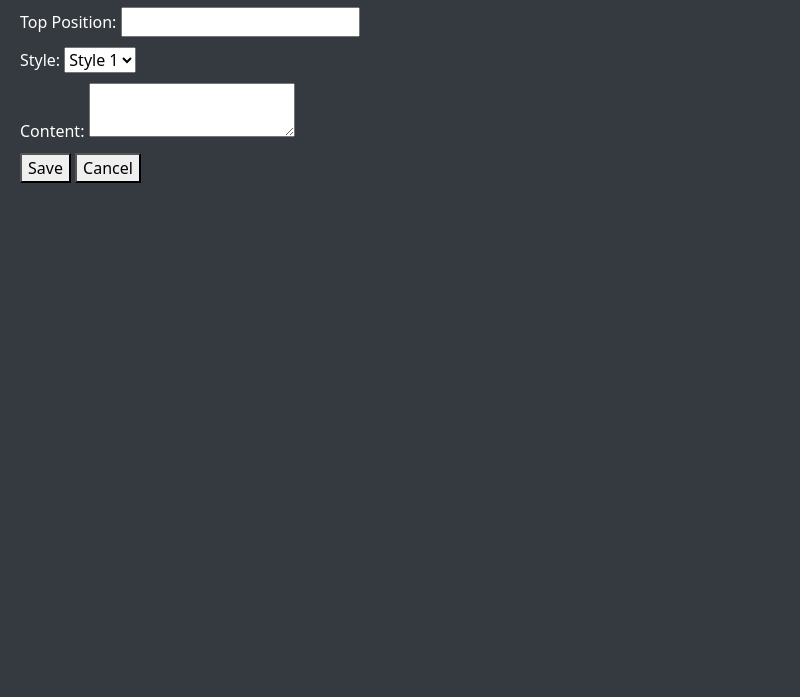
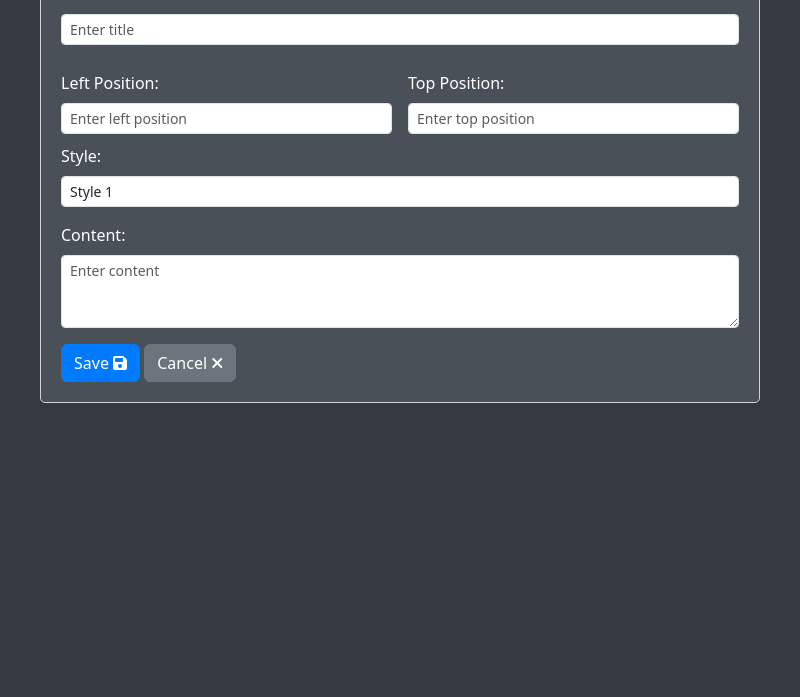
Before and after one commit to arabinda-g/notes, an Electron app: page addButton.html in a window 800 px wide. Shown: the part 103-800 px from the top of the page. Drawn offline with Linux system fonts and the light colour scheme.

Commit message:
Add button popup improvements.

```diff
--- a/addButton.html
+++ b/addButton.html
@@ -2,6 +2,7 @@
 <html lang="en">
 <head>
     <meta charset="UTF-8">
+    <meta name="viewport" content="width=device-width, initial-scale=1">
     <title>Add New Button</title>
 
     <!-- Include Bootstrap and Font Awesome -->
@@ -20,35 +21,39 @@
     </style>
 </head>
 <body>
+    <div class="container">
+        <h2>Add New Button</h2>
         <form id="add-button-form">
-        <label>
-            Title:
-            <input type="text" id="title" required>
-        </label>
-        <label>
-            Left Position:
-            <input type="number" id="left" required>
-        </label>
-        <label>
-            Top Position:
-            <input type="number" id="top" required>
-        </label>
-        <label>
-            Style:
-            <select id="style">
+            <div class="mb-3">
+                <label for="title" class="form-label">Title:</label>
+                <input type="text" class="form-control form-control-sm" id="title" placeholder="Enter title" required>
+            </div>
+            <div class="row g-3">
+                <div class="col-6">
+                    <label for="left" class="form-label">Left Position:</label>
+                    <input type="number" class="form-control form-control-sm" id="left" placeholder="Enter left position" required>
+                </div>
+                <div class="col-6">
+                    <label for="top" class="form-label">Top Position:</label>
+                    <input type="number" class="form-control form-control-sm" id="top" placeholder="Enter top position" required>
+                </div>
+            </div>
+            <div class="mb-3">
+                <label for="style" class="form-label">Style:</label>
+                <select class="form-control form-control-sm" id="style">
                     <option value="style1">Style 1</option>
                     <option value="style2">Style 2</option>
                     <option value="style3">Style 3</option>
-                <!-- Add more styles as needed -->
                 </select>
-        </label>
-        <label>
-            Content:
-            <textarea id="content" required></textarea>
-        </label>
-        <button type="button" id="save-button">Save</button>
-        <button type="button" id="cancel-button">Cancel</button>
+            </div>
+            <div class="mb-3">
+                <label for="content" class="form-label">Content:</label>
+                <textarea class="form-control form-control-sm" id="content" rows="3" placeholder="Enter content" required></textarea>
+            </div>
+            <button type="button" class="btn btn-primary mr-2" id="save-button">Save <i class="fas fa-save"></i></button>
+            <button type="button" class="btn btn-secondary" id="cancel-button">Cancel <i class="fas fa-times"></i></button>
         </form>
+    </div>
 
     <script>
         const { ipcRenderer } = require('electron');
--- a/main.js
+++ b/main.js
@@ -18,7 +18,7 @@ function createAddButtonWindow() {
   // Create the add button window
   let addButtonWindow = new BrowserWindow({
     width: 400,
-    height: 300,
+    height: 600,
     webPreferences: {
       nodeIntegration: true,
       contextIsolation: false, // For simplicity, adjust according to your security needs
```
Lines whose indentation alone changed are shown as unchanged.
